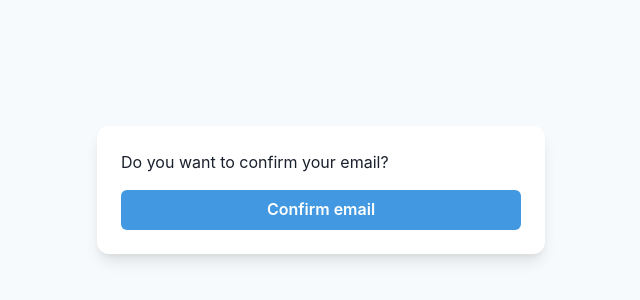
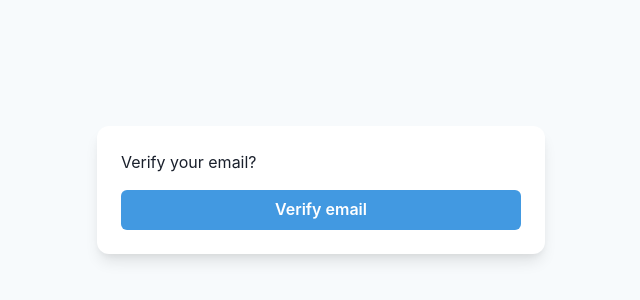
Before and after one commit to MNZamir/Temperature-WebApp, a Next.js app in the folder src/main/ui/: page /account/email-confirmed in a window 1280 px wide. Shown: the part 210-510 px from the top of the page, without its empty margins (319-959 px from the left). Built offline with nearby package versions, Linux system fonts and the light colour scheme.

Commit message:
Update email-confirmed.jsx

```diff
--- a/src/main/ui/pages/account/email-confirmed.jsx
+++ b/src/main/ui/pages/account/email-confirmed.jsx
@@ -9,9 +9,8 @@ import {
   } from '@chakra-ui/react';
   import { useRouter } from 'next/router'
   import { useState, useEffect } from 'react'
-  import { common } from 'const';
-  import axios from 'axios';
-  const baseUrl = common.apiURL;
+  import http from "../http-common";
+
 
   export default function EmailConfirmed() {
     const { query } = useRouter()
@@ -22,12 +21,12 @@ import {
     const confirmEmail = async e => {
 
         if(query.token != null || query.token != undefined) {
-            await axios.get(baseUrl + "/api/v1/registration/confirm?token=" + query.token)
+            await http.get(baseUrl + "/api/v1/registration/confirm?token=" + query.token)
             .then((response) => {
                 console.log(response.data);
                 setSuccess(response.data)
                 toast({
-                    title: 'Account created.',
+                    title: 'Account verified.',
                     description: "We've created your account for you. This window will be automatically close after 5 seconds",
                     status: 'success',
                     duration: 9000,
@@ -69,7 +68,7 @@ import {
             <Text
               fontSize={{ base: 'sm', sm: 'md' }}
               color={useColorModeValue('gray.800', 'gray.400')}>
-              Do you want to confirm your email?
+              Verify your email?
             </Text>
             <Stack spacing={6}>
                 <Button
@@ -79,7 +78,7 @@ import {
                   _hover={{
                     bg: 'blue.500',
                   }}>
-                  Confirm email
+                  Verify email
                 </Button>
             </Stack>
         </Stack>
```
